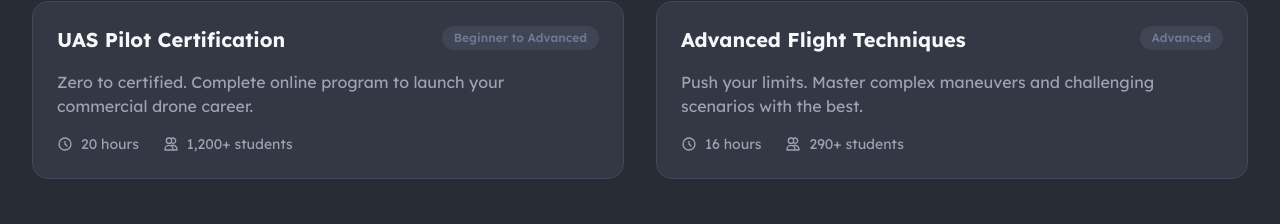
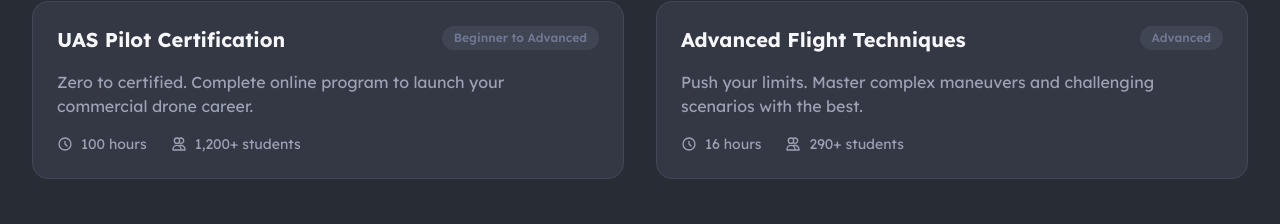
Before and after one commit to xinyu-buzz/buzz_web, a React (Vite) app: page /academy in a window 1280 px wide. Shown: the part 1248-1472 px from the top of the page. Built offline with nearby package versions, Linux system fonts and the light colour scheme.

Commit message:
Update Academy page to reflect revised duration for UAS Pilot Certification from 20 hours to 100 hours, enhancing program details.

```diff
--- a/src/pages/Academy.tsx
+++ b/src/pages/Academy.tsx
@@ -35,7 +35,7 @@ export default function Academy() {
     {
       title: 'UAS Pilot Certification',
       level: 'Beginner to Advanced',
-      duration: '20 hours',
+      duration: '100 hours',
       students: '1,200+ students',
       description: 'Zero to certified. Complete online program to launch your commercial drone career.',
     },
```
